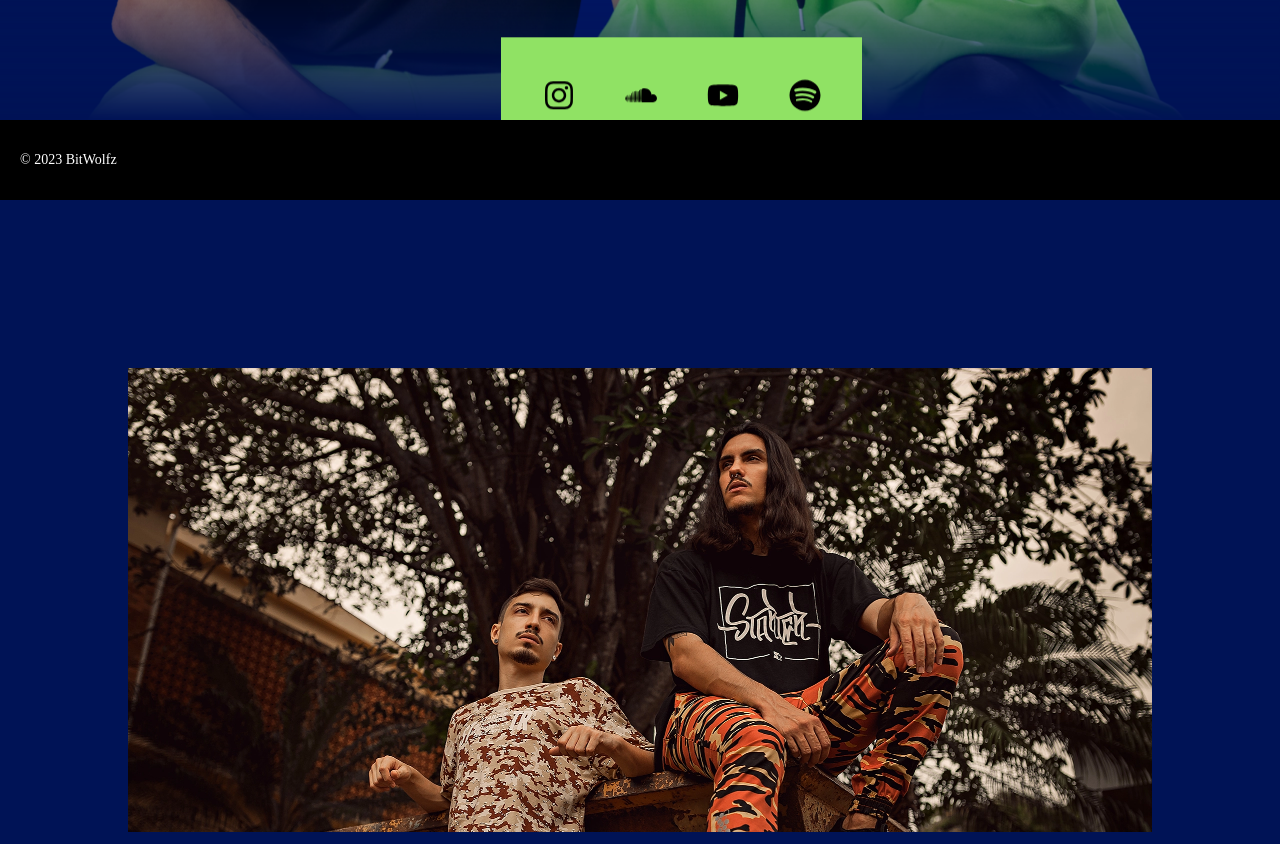
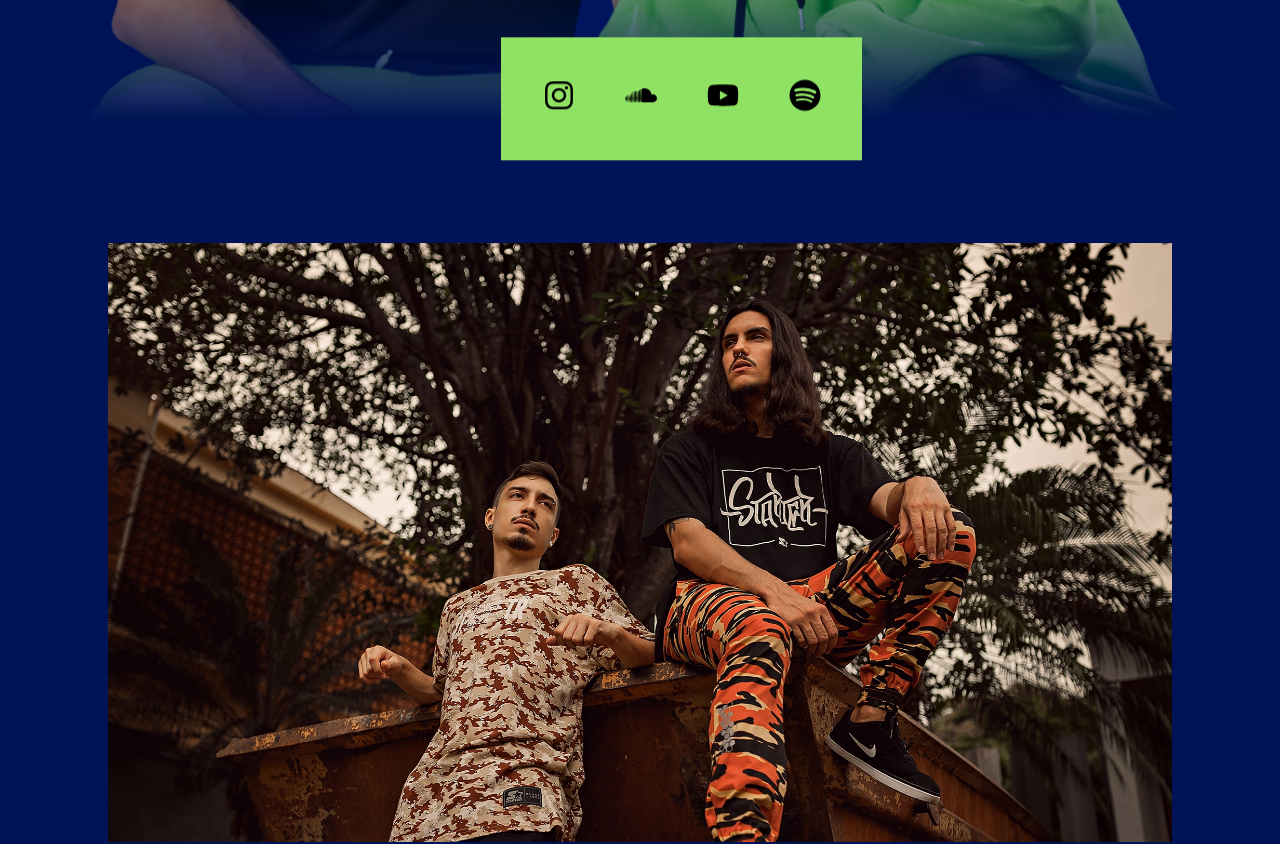
Before and after one commit to jpfrts/bitwolfz.com, a Next.js app: page / in a window 1280 px wide. Shown: the part 600-1444 px from the top of the page. Built offline with nearby package versions, Linux system fonts and the light colour scheme.

Commit message:
fix: home

```diff
--- a/src/app/components/Rodape/style.js
+++ b/src/app/components/Rodape/style.js
@@ -8,8 +8,6 @@ export const RodapeContainer = styled.footer`
   background-color: #000;
   padding: 0 20px;
   align-items: center;
-  position: fixed;
-  bottom: 0;
   width: 100%;
 `;
 
--- a/src/app/components/Secao2/style.js
+++ b/src/app/components/Secao2/style.js
@@ -4,10 +4,9 @@ import { styled } from "styled-components";
 export const Card2 = styled.div`
   display: flex;
   flex-direction: column;
-  position: absolute;
   width: 100%;
   height: calc(100vh - 80px);
-  padding: 10vw;
+  padding: 0 108px;
   top: 105%;
   z-index: -1;
   background: rgb(0 19 86);
```
